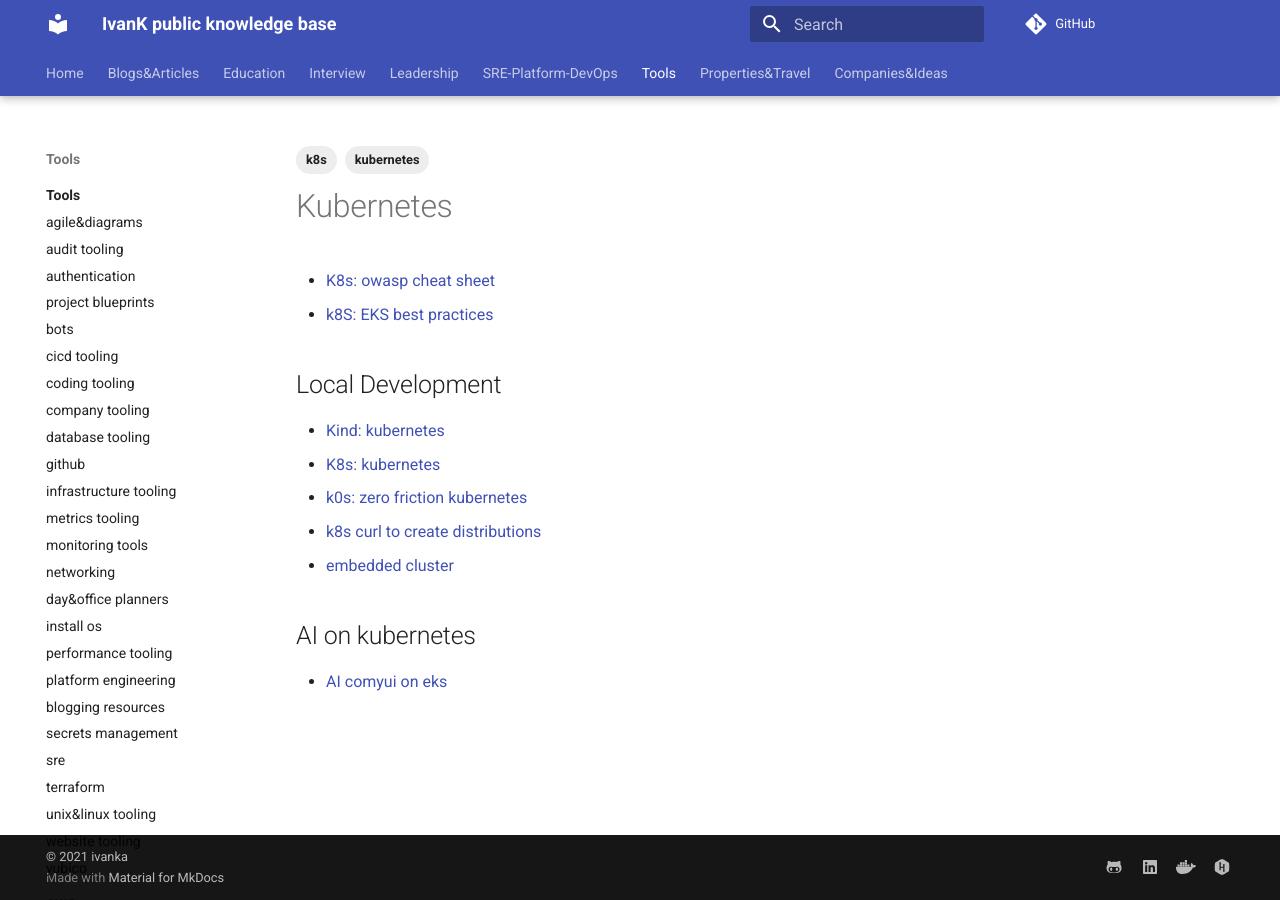
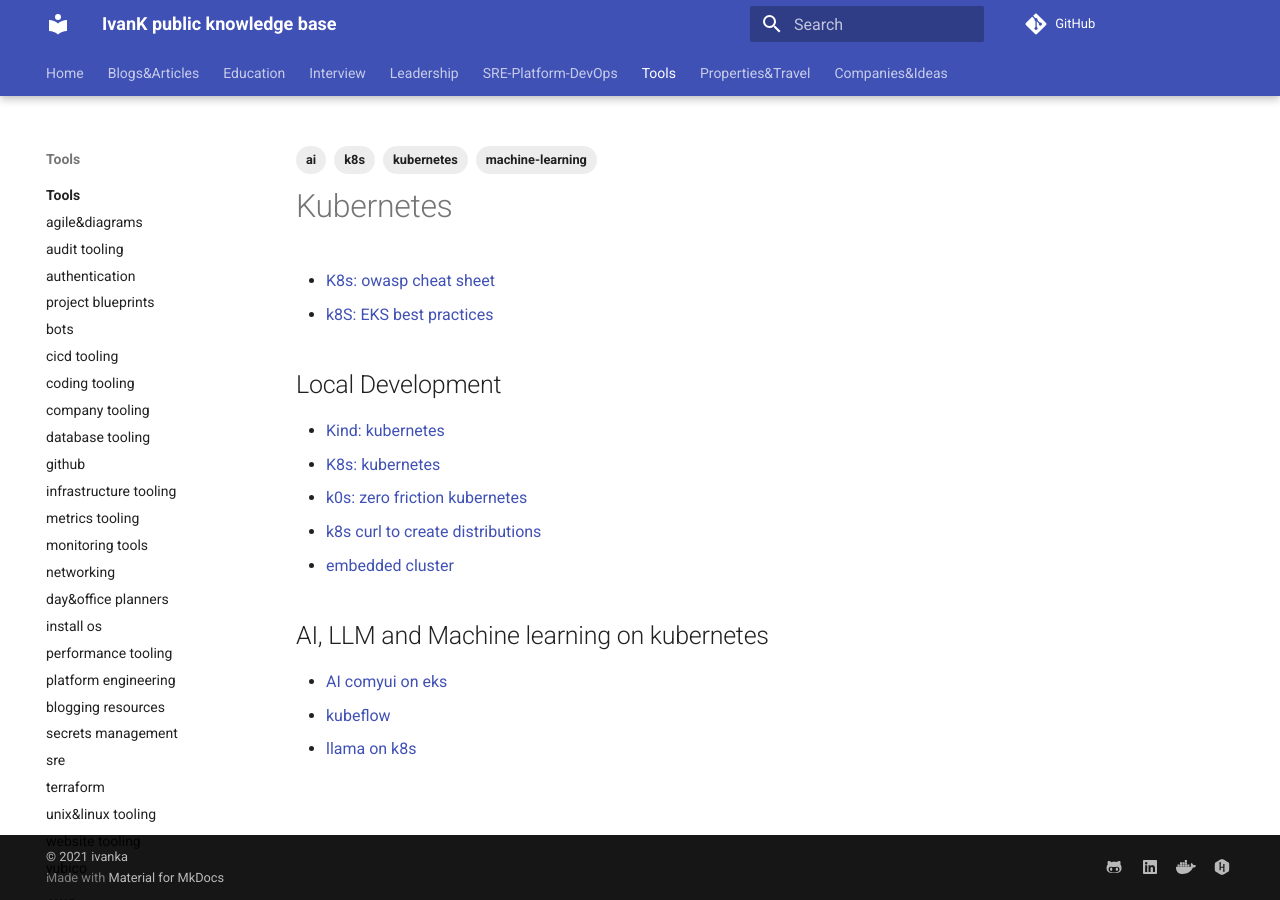
Before and after one commit to ivankatliarchuk/knowledge-base, an MkDocs documentation site: the page built from docs/tools/kubernetes/index.md, in a window 1280 px wide. Built offline with MkDocs 1.6.1 and Material for MkDocs 9.7.7, drawn with Linux system fonts in a browser that asks for light colours; comment, search, counter and statistics services are not loaded.

Commit message:
added different tools
Signed-off-by: ivan katliarchuk <ivan.katliarchuk@gmail.com>

```diff
--- a/docs/tools/kubernetes/index.md
+++ b/docs/tools/kubernetes/index.md
@@ -2,7 +2,7 @@
 title: kubernetes
 summary: cuber-sec tooling
 authors: ["ivan k"]
-tags: ["kubernetes", "k8s"]
+tags: ["kubernetes", "k8s", "ai", "machine-learning"]
 date: 14-10-2022
 ---
 
@@ -19,6 +19,8 @@
 - [k8s curl to create distributions](https://kurl.sh/docs/introduction/)
 - [embedded cluster](https://docs.replicated.com/vendor/embedded-overview)
 
-## AI on kubernetes
+## AI, LLM and Machine learning on kubernetes
 
 - [AI comyui on eks](https://github.com/aws-samples/comfyui-on-eks)
+- [kubeflow](https://github.com/kubeflow)
+- [llama on k8s](https://docs.lambdalabs.com/education/large-language-models/k8s-ollama-llama-3-2/)
```
Also changed, not shown: docs/tools/terraform&terragrunt.md (+4 -1 lines).
